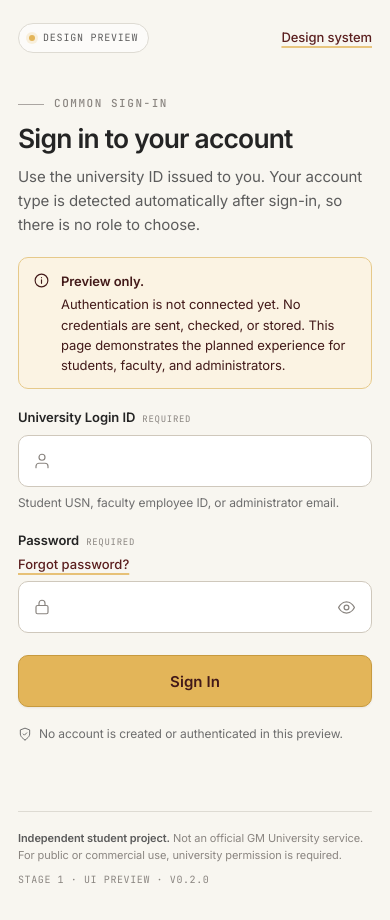
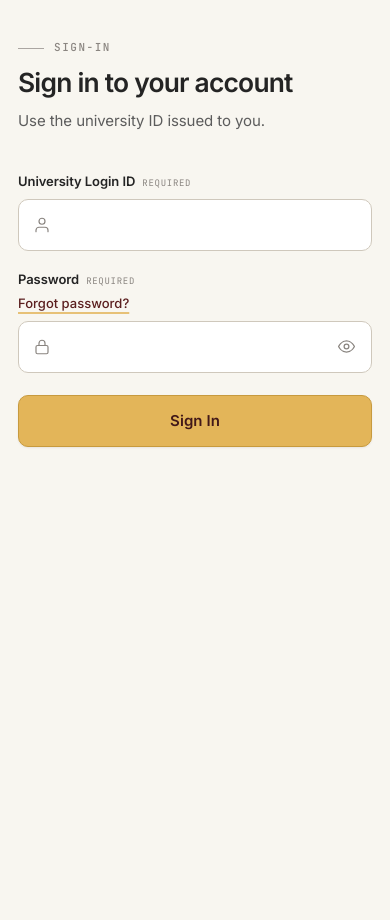
Before and after one commit to Tejas-bg/student-database-management-, a plain HTML site: page frontend/login.html in a window 390 px wide. Shown: the part 419-1339 px from the top of the page. After the commit the page ends 938 px from the top, so only its background shows below. Drawn offline with Linux system fonts and the light colour scheme.

Commit message:
refactor: clean up GM University login page UI
Replace COMMON SIGN-IN heading with SIGN-IN. Simplify login description to 'Use the university ID issued to you.' Remove login ID helper text, DESIGN PREVIEW badge, DESIGN SYSTEM link, preview warning box, demo note, and all development disclaimers/version info. Preserve Option B desktop scrolling (fixed brand panel, independently scrollable sign-in panel) and mobile stacked layout. No authentication or database changes.

```diff
--- a/frontend/login.html
+++ b/frontend/login.html
@@ -4,7 +4,7 @@
   <meta charset="UTF-8">
   <meta name="viewport" content="width=device-width, initial-scale=1">
   <title>Sign in · GMU Management System</title>
-  <meta name="description" content="Common sign-in for the GM University Management System. Design preview only; authentication is not connected yet.">
+  <meta name="description" content="Sign in to the GM University Management System.">
   <meta name="theme-color" content="#5b1f1f">
   <link rel="icon" href="static/img/branding/gmu-official-logo.jpg" type="image/jpeg">
 
@@ -64,34 +64,15 @@
          ============================================================ -->
     <section class="login-panel" aria-labelledby="login-heading" tabindex="0">
       <div class="login-panel__inner">
-        <div class="login-panel__top">
-          <span class="login-demo-badge">
-            <span class="login-demo-badge__dot" aria-hidden="true"></span>
-            Design preview
-          </span>
-          <a class="login-text-link" href="styleguide.html">Design system</a>
-        </div>
-
         <div class="login-panel__body">
           <header class="login-panel__header">
             <p class="login-eyebrow">
               <span class="login-eyebrow__line" aria-hidden="true"></span>
-              Common sign-in
+              Sign-IN
             </p>
             <h2 id="login-heading">Sign in to your account</h2>
-            <p class="login-panel__lede">Use the university ID issued to you. Your account type is detected automatically after sign-in, so there is no role to choose.</p>
+            <p class="login-panel__lede">Use the university ID issued to you.</p>
           </header>
-
-          <div class="login-alert login-alert--info" role="note">
-            <svg class="login-alert__icon" viewBox="0 0 24 24" aria-hidden="true">
-              <circle cx="12" cy="12" r="9"></circle>
-              <path d="M12 11v5M12 8h.01"></path>
-            </svg>
-            <div>
-              <strong>Preview only.</strong>
-              <p>Authentication is not connected yet. No credentials are sent, checked, or stored. This page demonstrates the planned experience for students, faculty, and administrators.</p>
-            </div>
-          </div>
 
           <div class="login-alert login-alert--error" id="login-error" role="alert" hidden>
             <svg class="login-alert__icon" viewBox="0 0 24 24" aria-hidden="true">
@@ -121,10 +102,9 @@
                   autocomplete="username"
                   autocapitalize="none"
                   spellcheck="false"
-                  aria-describedby="login-id-hint login-id-error"
+                  aria-describedby="login-id-error"
                   required>
               </div>
-              <p class="login-hint" id="login-id-hint">Student USN, faculty employee ID, or administrator email.</p>
               <p class="login-field-error" id="login-id-error" hidden>Enter your university login ID.</p>
             </div>
 
@@ -182,22 +162,11 @@
               <span class="login-submit__spinner" aria-hidden="true"></span>
             </button>
 
-            <p class="login-demo-note">
-              <svg class="login-demo-note__icon" viewBox="0 0 24 24" aria-hidden="true">
-                <path d="M12 22s8-4 8-10V5l-8-3-8 3v7c0 6 8 10 8 10Z"></path>
-                <path d="m9 12 2 2 4-4"></path>
-              </svg>
-              No account is created or authenticated in this preview.
-            </p>
           </form>
 
           <div class="login-status" role="status" aria-live="polite" data-login-status></div>
         </div>
 
-        <footer class="login-panel__footer">
-          <p><strong>Independent student project.</strong> Not an official GM University service. For public or commercial use, university permission is required.</p>
-          <p class="login-mono">Stage 1 · UI preview · v0.2.0</p>
-        </footer>
       </div>
     </section>
   </main>
--- a/frontend/static/css/login.css
+++ b/frontend/static/css/login.css
@@ -219,52 +219,6 @@
   padding: clamp(24px, 2.8vh, 42px) clamp(24px, 4.2vw, 64px);
 }
 
-.login-panel__top {
-  display: flex;
-  align-items: center;
-  justify-content: space-between;
-  gap: 16px;
-  margin-bottom: clamp(24px, 4.2vh, 48px);
-}
-
-.login-demo-badge {
-  display: inline-flex;
-  align-items: center;
-  gap: 8px;
-  padding: 6px 10px;
-  border: 1px solid var(--login-line);
-  border-radius: var(--nx-radius-pill);
-  background: rgba(255, 255, 255, 0.62);
-  color: #5c5c5c;
-  font-family: var(--nx-font-mono);
-  font-size: 0.625rem;
-  letter-spacing: 0.08em;
-  text-transform: uppercase;
-}
-
-.login-demo-badge__dot {
-  width: 6px;
-  height: 6px;
-  border-radius: 50%;
-  background: var(--login-gold);
-  box-shadow: 0 0 0 3px rgba(227, 181, 89, 0.18);
-}
-
-.login-text-link {
-  color: var(--login-maroon);
-  font-size: 0.8125rem;
-  font-weight: var(--nx-weight-medium);
-  text-decoration: underline;
-  text-decoration-color: rgba(227, 181, 89, 0.75);
-  text-decoration-thickness: 2px;
-  text-underline-offset: 4px;
-  transition: color var(--nx-duration-fast) var(--nx-ease-standard);
-}
-
-.login-text-link:hover {
-  color: var(--login-maroon-deep);
-}
-
 .login-panel__body {
   display: flex;
   flex: 1 1 auto;
@@ -332,12 +286,6 @@
 
 .login-alert strong {
   font-weight: var(--nx-weight-semibold);
-}
-
-.login-alert--info {
-  border-color: #e6c98a;
-  background: #fbf3e3;
-  color: var(--login-maroon-deep);
 }
 
 .login-alert--error {
@@ -598,27 +546,6 @@
   display: block;
 }
 
-.login-demo-note {
-  display: flex;
-  align-items: center;
-  gap: 7px;
-  margin: 0;
-  color: #6e6e6e;
-  font-size: 0.75rem;
-  line-height: 1.5;
-}
-
-.login-demo-note__icon {
-  width: 14px;
-  height: 14px;
-  flex: 0 0 auto;
-  fill: none;
-  stroke: currentColor;
-  stroke-linecap: round;
-  stroke-linejoin: round;
-  stroke-width: 1.7;
-}
-
 .login-status {
   min-height: 22px;
   margin-top: 10px;
@@ -637,33 +564,6 @@
 /* --------------------------------------------------------------------------
    6. Panel footer
    -------------------------------------------------------------------------- */
-
-.login-panel__footer {
-  margin-top: 28px;
-  padding-top: 18px;
-  border-top: 1px solid var(--login-line);
-  color: var(--login-muted);
-  font-size: 0.6875rem;
-  line-height: 1.55;
-}
-
-.login-panel__footer p {
-  max-width: 52ch;
-  margin: 0;
-}
-
-.login-panel__footer strong {
-  color: #5c5c5c;
-  font-weight: var(--nx-weight-semibold);
-}
-
-.login-mono {
-  margin-top: 8px !important;
-  font-family: var(--nx-font-mono);
-  font-size: 0.625rem;
-  letter-spacing: 0.06em;
-  text-transform: uppercase;
-}
 
 /* --------------------------------------------------------------------------
    7. Forgot-password dialog
@@ -869,10 +769,6 @@
     padding: 32px 24px 40px;
   }
 
-  .login-panel__top {
-    margin-bottom: 30px;
-  }
-
   .login-panel__body {
     justify-content: flex-start;
   }
@@ -912,10 +808,6 @@
     padding: 24px 18px 32px;
   }
 
-  .login-panel__top {
-    margin-bottom: 26px;
-  }
-
   .login-panel h2 {
     font-size: 1.65rem;
   }
```
